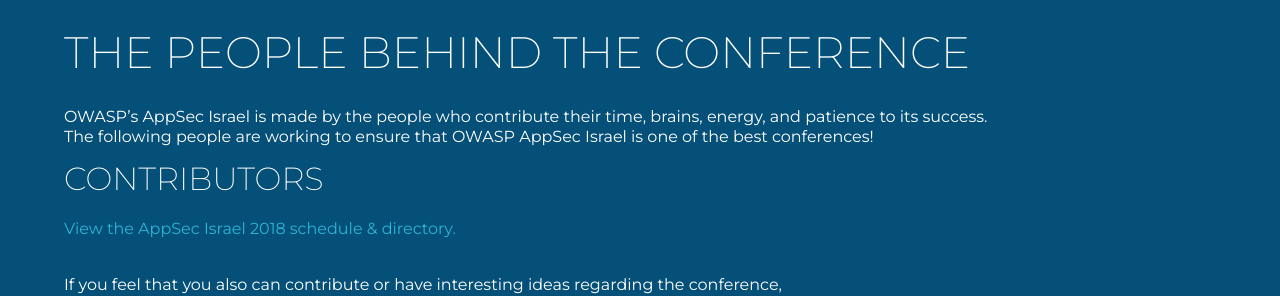
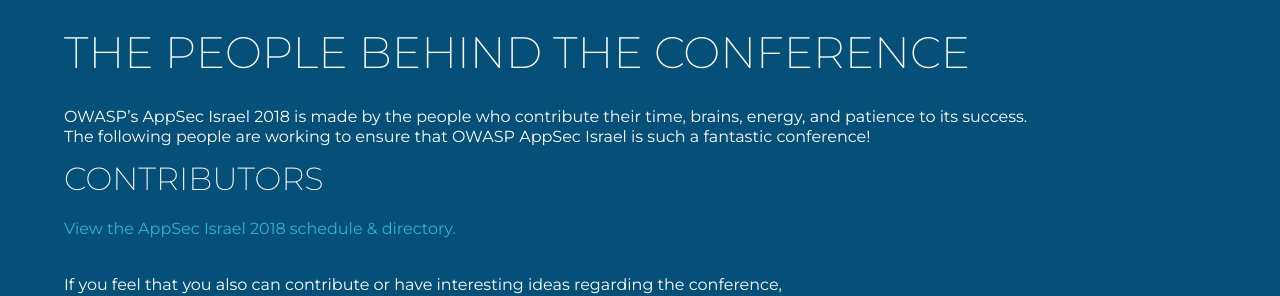
Before and after one commit to OWASP/AppSec-Israel-2018, a Jekyll site: the page built from Team.md, in a window 1280 px wide. Shown: the part 213-509 px from the top of the page. Built offline with Jekyll 4.4.1, drawn with Linux system fonts in a browser that asks for light colours; our own code applies the rules of GitHub Pages for plain Markdown files; a script that is not in the unit is left out.

Commit message:
Update Team.md

```diff
--- a/Team.md
+++ b/Team.md
@@ -3,12 +3,12 @@
 
 ## The people behind the conference
 
-OWASP's AppSec Israel is made by the people who contribute their time, brains, energy, and patience to its success.
-The following people are working to ensure that OWASP AppSec Israel is one of the best conferences!
+OWASP's {{ site.title }} is made by the people who contribute their time, brains, energy, and patience to its success.
+The following people are working to ensure that OWASP AppSec Israel is such a fantastic conference!
 
 ### Contributors
 
-<a id="sched-embed" href="https://{{ site.sched }}/directory/artists" data-sched-bg="dark" data-sched-sidebar="no">View the AppSec Israel 2018 schedule &amp; directory.</a><script type="text/javascript" src="https://{{ site.sched }}/js/embed.js"></script>
+<a id="sched-embed" href="https://{{ site.sched }}/directory/artists" data-sched-bg="dark" data-sched-sidebar="no">View the {{ site.title }} schedule &amp; directory.</a><script type="text/javascript" src="https://{{ site.sched }}/js/embed.js"></script>
 
 <br/>
 If you feel that you also can contribute or have interesting ideas regarding the conference,
```
